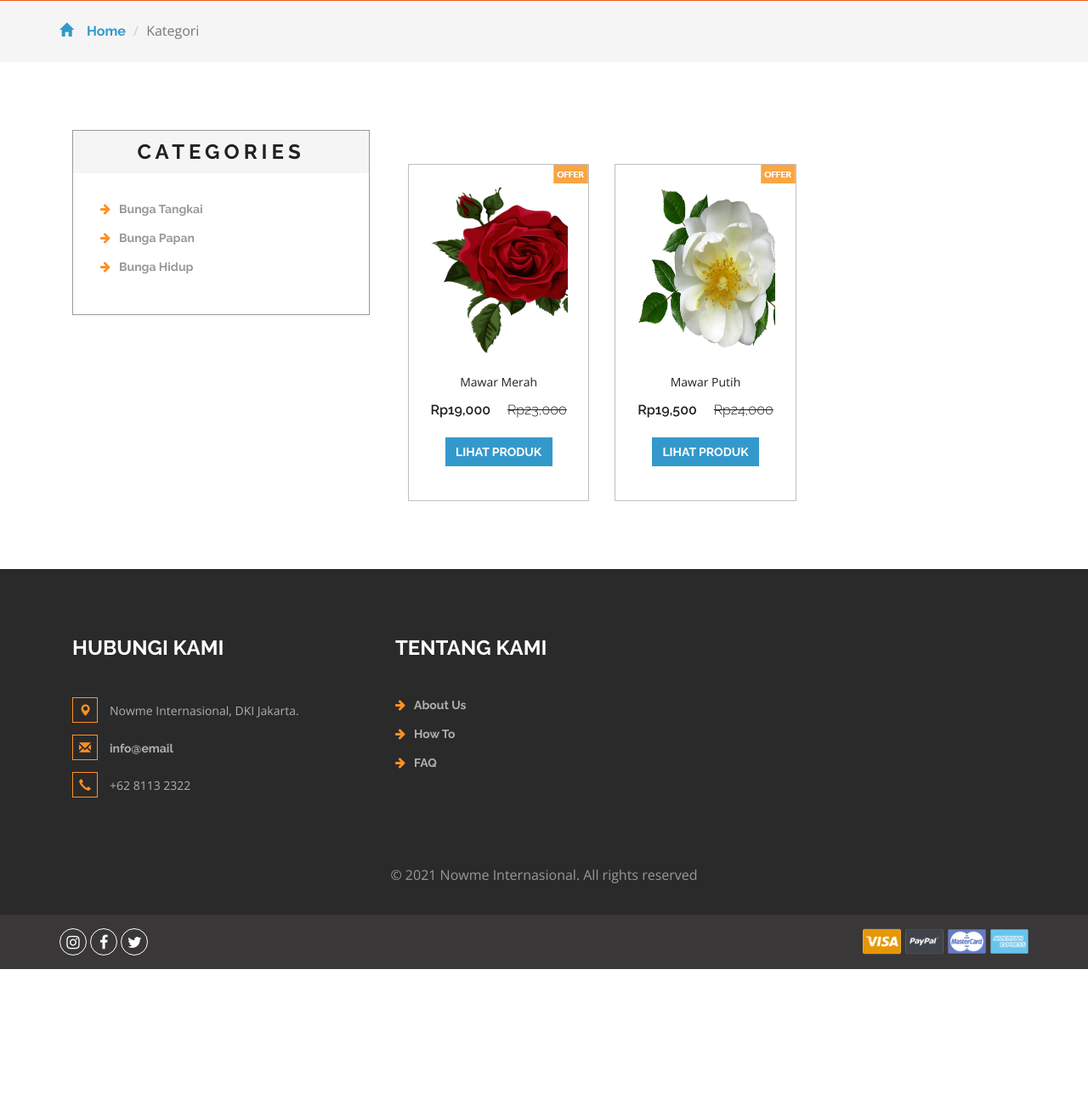
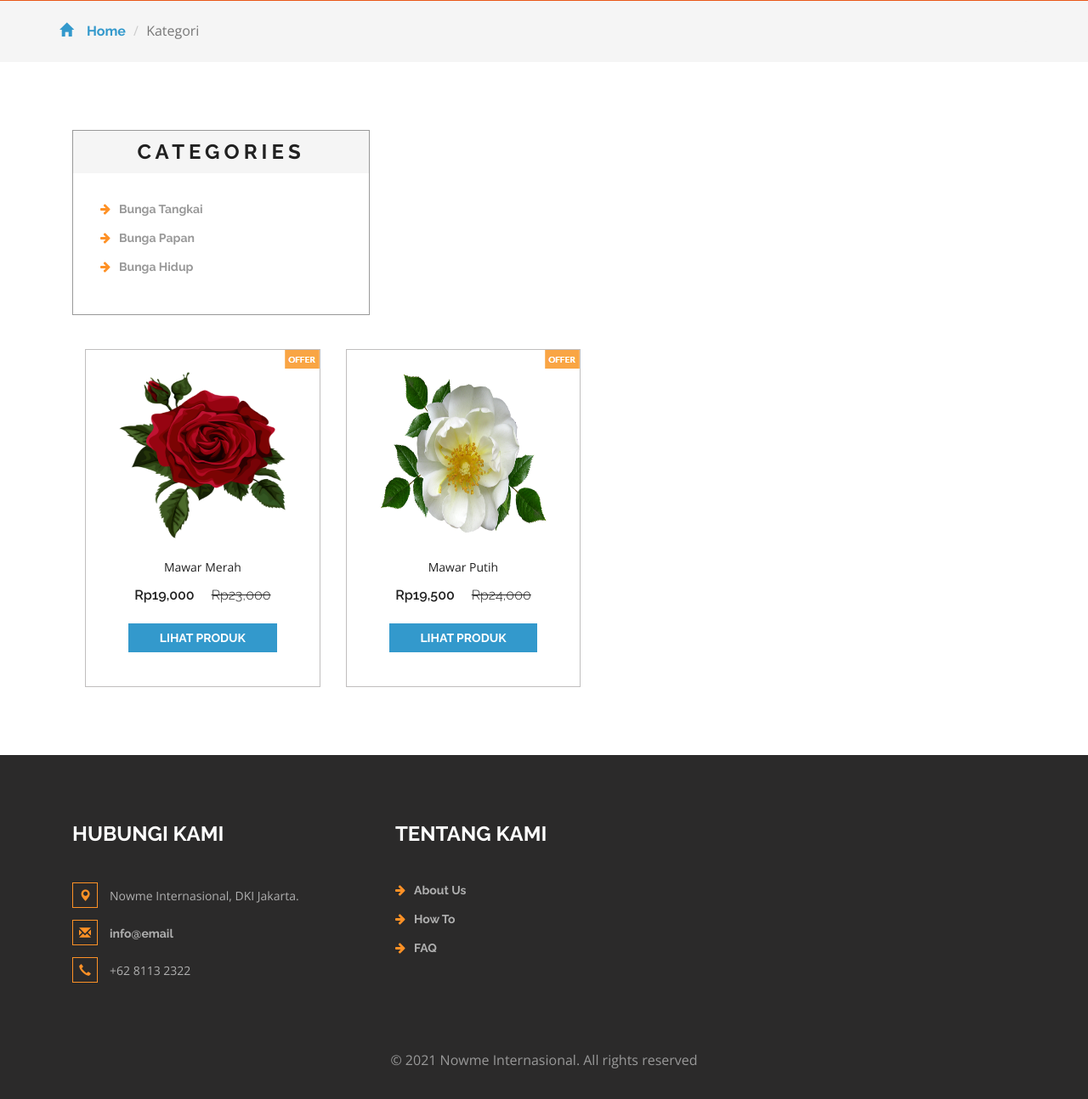
Before and after one commit to alfiandi19/kkp-nowme, a PHP site: page /kategori.php?idkategori=1 in a window 1280 px wide. Shown: the part 312-1606 px from the top of the page at 85% size. Before the commit the page ends 1453 px from the top, so only its background shows below. Run offline with PHP 8.4, Linux system fonts and the light colour scheme; data comes from the database, SQL or seed files in the repository.

Commit message:
peletakan gambar kategori

```diff
--- a/kategori.php
+++ b/kategori.php
@@ -189,7 +189,7 @@ $idk = $_GET['idkategori'];
 					</ul>
 				</div>
 			</div>
-			<div class="col-md-8 products-right">
+			<div class="col-md-10 products-right">
 				<div class="agile_top_brands_grids">
 
 
```
